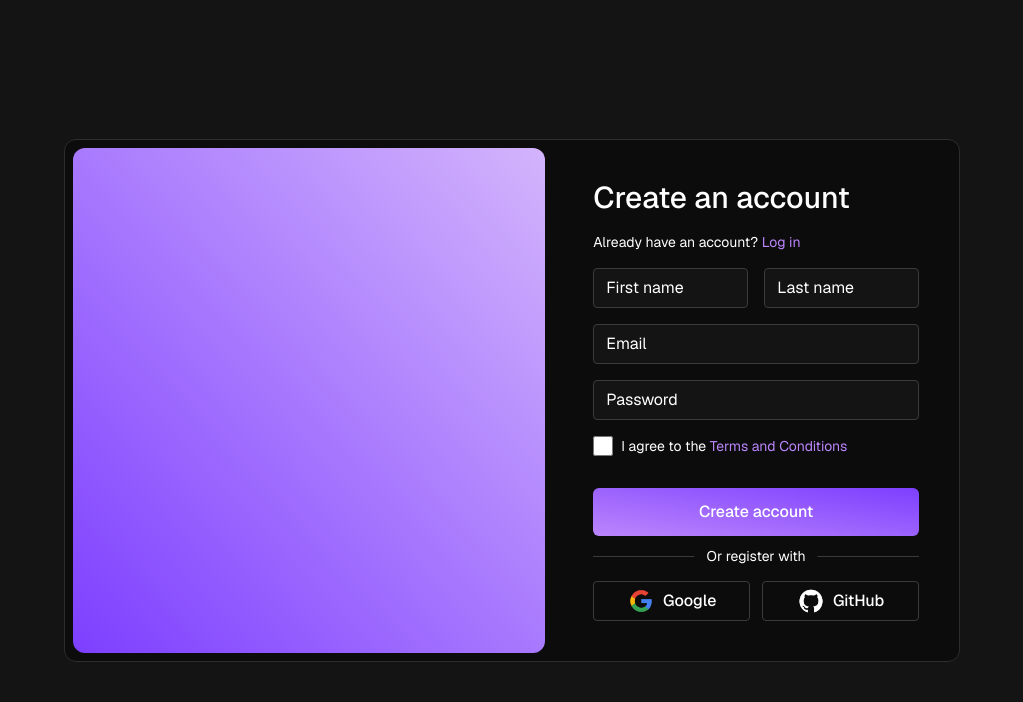
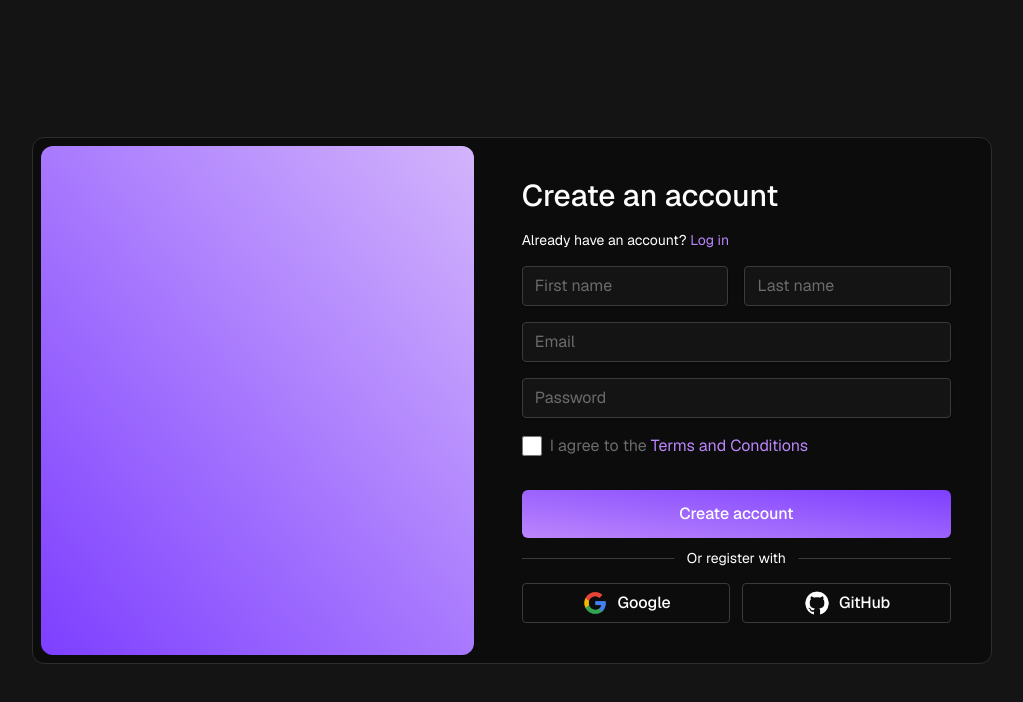
Before and after one commit to krishabbashyal/Apptive, a Next.js app in the folder client/: page /signup in a window 1280 px wide. Shown: the top 702 px of the page, without its empty margins (128-1151 px from the left). Built offline with nearby package versions, Linux system fonts and the light colour scheme.

Commit message:
Added zod validation to SignUp, createed new class variables, displayed errors and error messages

```diff
--- a/client/src/components/AuthForms/Signup.tsx
+++ b/client/src/components/AuthForms/Signup.tsx
@@ -5,29 +5,51 @@ import OAuthProvider from "./OAuthProvider";
 import AuthCard from "./AuthCard";
 
 import { FieldValues, useForm } from "react-hook-form";
+import { z } from "zod";
+import { zodResolver } from "@hookform/resolvers/zod";
+import { error } from "console";
+
+const signUpSchema = z.object({
+  firstName: z.string().min(2, "Must be at least 2 characters"),
+  lastName: z.string().min(2, "Must be at least 2 characters"),
+  email: z.string().email("Please enter a valid email"),
+  password: z.string().min(8, "Password must be at least 8 characters"),
+  termsAndConditions: z.boolean().refine((val) => val === true, {
+    message: "You must agree to the terms and conditions",
+  }),
+});
+
+type SignUpSchemaType = z.infer<typeof signUpSchema>;
+
 const SignupForm = () => {
   const {
     register,
     handleSubmit,
     formState: { errors, isSubmitting },
     reset,
-  } = useForm();
+  } = useForm<SignUpSchemaType>({
+    resolver: zodResolver(signUpSchema),
+  });
 
   const onSubmit = async (data: FieldValues) => {
-    await new Promise((resolve) => setTimeout(resolve, 1500));
     console.log(data);
     reset();
   };
 
   const inputFieldClasses =
-    "h-10 w-full rounded border border-cadetGray bg-background pl-3 outline-2 outline-accent placeholder:text-white";
+    "h-10 w-full rounded border border-cadetGray bg-background pl-3 shadow placeholder:text-cadetGrayLight focus:outline-none focus:ring-1 focus:ring-accent";
+
+    const inputFieldErrorClasses =
+    "h-10 w-full rounded border border-bittersweetDark bg-background pl-3 shadow placeholder:text-cadetGrayLight focus:outline-none focus:ring-1 focus:ring-accent animate-shake";
+
+  const errorMessageClasses = "text-bittersweetDark text-sm mt-1";
 
   return (
-    <div className="mx-auto flex w-full max-w-4xl flex-row justify-between rounded-xl border border-graySeperator bg-foreground lg:rounded-r-xl">
-      <div className="hidden p-2 md:block lg:w-3/5">
+    <div className="mx-4 flex w-full max-w-[60rem] flex-row justify-between  rounded-xl border border-graySeperator bg-foreground lg:rounded-r-xl">
+      <div className="hidden p-2 md:block lg:w-7/12">
         <AuthCard />
       </div>
-      <div className="w-full lg:w-1/2">
+      <div className="w-full lg:w-8/12">
         <form
           onSubmit={handleSubmit(onSubmit)}
           className="flex flex-col p-4 sm:p-6 md:p-8 lg:p-10"
@@ -42,54 +64,73 @@ const SignupForm = () => {
           <div>
             <div className="mt-4 flex flex-col gap-4 sm:flex-row">
               <div className="flex w-full flex-col">
+                {/* First Name Input */}
                 <input
-                  {...register("firstName", {
-                    required: "First name is required",
-                  })}
-                  className={inputFieldClasses}
+                  {...register("firstName")}
+                  className={errors.firstName ? inputFieldErrorClasses : inputFieldClasses}
                   type="text"
                   placeholder="First name"
                 />
+                {errors.firstName && (
+                  <p className={errorMessageClasses}>
+                    {errors.firstName.message}
+                  </p>
+                )}
               </div>
               <div className="flex w-full flex-col">
+                {/* Last Name Input */}
                 <input
-                  {...register("lastName", {
-                    required: "Last name is required",
-                  })}
-                  className={inputFieldClasses}
+                  {...register("lastName")}
+                  className={errors.lastName ? inputFieldErrorClasses : inputFieldClasses}
                   type="text"
                   placeholder="Last name"
                 />
+                {errors.lastName && (
+                  <p className={errorMessageClasses}>
+                    {errors.lastName.message}
+                  </p>
+                )}
               </div>
             </div>
             <div className="mt-4 flex flex-col gap-y-4">
+              <div>
+                {/* Email Input */}
                 <input
-                {...register("email", {
-                  required: "Email is required",
-                })}
-                className={inputFieldClasses}
+                  {...register("email")}
+                  className={errors.email ? inputFieldErrorClasses : inputFieldClasses}
                   type="email"
                   placeholder="Email"
                 />
+                {errors.email && (
+                  <p className={`${errorMessageClasses}`}>
+                    {errors.email.message}
+                  </p>
+                )}
+              </div>
+              <div>
+                {/* Password Input */}
                 <input
-                {...register("password", {
-                  required: "Password is required",
-                })}
+                  {...register("password")}
                   type="password"
-                className={inputFieldClasses}
+                  className={errors.password ? inputFieldErrorClasses : inputFieldClasses}
                   placeholder="Password"
                 />
+                {errors.password && (
+                  <p className={errorMessageClasses}>
+                    {errors.password.message}
+                  </p>
+                )}
+              </div>
             </div>
           </div>
           <div className="mt-4 flex items-center gap-x-2">
+            {/* Terms and Conditions Checkbox */}
             <input
-              {...register("termsAndConditions", {
-                required: "You must agree to the terms and conditions",
-              })}
-              className="h-5 w-5 cursor-pointer text-background accent-accent"
+              {...register("termsAndConditions")}
+              className={`h-5 w-5 accent-accent rounded-md cursor-pointer ${errors.termsAndConditions ? "animate-shake" : ""}`}
               type="checkbox"
             />
-            <p className="text-sm">
+            <p className={ errors.termsAndConditions ? "animate-shake text-bittersweetDark" : "text-cadetGrayLight"}>
               I agree to the{" "}
               <span className="cursor-pointer text-accent">
                 Terms and Conditions
@@ -97,7 +138,7 @@ const SignupForm = () => {
             </p>
           </div>
           <button
-            className="mt-6 h-12 rounded-md enabled:bg-gradient-to-tr from-accent to-accentDark px-4 py-2 font-medium text-white disabled:cursor-not-allowed disabled:bg-cadetGray sm:mt-8"
+            className="mt-6 h-12 rounded-md from-accent to-accentDark px-4 py-2 font-medium text-white enabled:bg-gradient-to-tr disabled:cursor-not-allowed disabled:bg-cadetGray sm:mt-8"
             disabled={isSubmitting}
           >
             Create account
```
Lines whose indentation alone changed are shown as unchanged.
